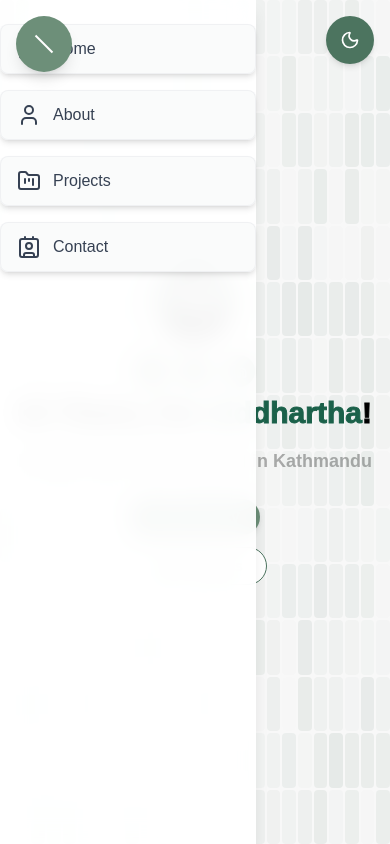
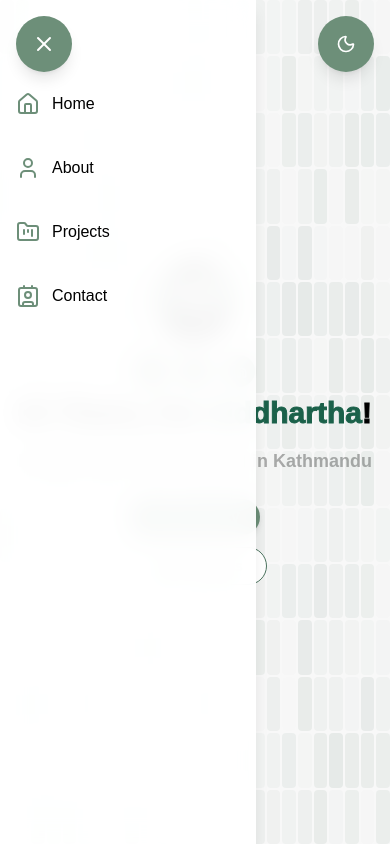
Before and after one commit to sabnocksid/portfolio, a Next.js app: page / in a window 390 px wide. Both pictures are taken after a click on the button 44 px from the left and 44 px from the top of the page. Built offline with nearby package versions, Linux system fonts and the light colour scheme.

Commit message:
feat:: resume added and some mobile responsiveness added

```diff
--- a/app/components/nabbar/navbar.tsx
+++ b/app/components/nabbar/navbar.tsx
@@ -1,6 +1,7 @@
 "use client";
 
 import { motion, AnimatePresence } from "framer-motion";
+import { Menu, X } from "lucide-react";
 import { useTheme } from "next-themes";
 import { useState } from "react";
 
@@ -38,20 +39,25 @@ export default function Dock({
 
   return (
     <>
-      {/* Mobile toggle button */}
 <div className="fixed top-4 left-4 sm:hidden z-50">
   <button
     onClick={() => setMobileOpen(!mobileOpen)}
     className="w-14 h-14 rounded-full shadow-lg flex items-center justify-center bg-primary-light dark:bg-primary-medium text-white"
   >
-          <motion.span
-            animate={{ rotate: mobileOpen ? 45 : 0 }}
-            className="block w-6 h-0.5 bg-white dark:bg-gray-900"
-          />
+    <motion.div
+      initial={false}
+      animate={{ rotate: 0 }}
+      className="flex items-center justify-center"
+    >
+      {mobileOpen ? (
+        <X className="w-6 h-6" />
+      ) : (
+        <Menu className="w-6 h-6" />
+      )}
+    </motion.div>
   </button>
 </div>
 
-      {/* Mobile left-to-right drawer */}
       <AnimatePresence>
         {mobileOpen && (
           <motion.div
@@ -59,22 +65,20 @@ export default function Dock({
             animate={{ x: 0, opacity: 1 }}
             exit={{ x: -300, opacity: 0 }}
             transition={{ type: "spring", stiffness: 260, damping: 25 }}
-            className="fixed top-0 left-0 h-full w-64 bg-white/95 dark:bg-gray-900/95 backdrop-blur-md shadow-lg z-40 flex flex-col items-start py-6 gap-4 sm:hidden"
+            className="fixed top-0 left-0 py-20 h-full w-64 bg-white/95 dark:bg-gray-900/95 backdrop-blur-md shadow-lg z-40 flex flex-col items-start py-6 gap-4 sm:hidden"
           >
             {items.map((item, idx) => (
               <motion.button
                 key={idx}
                 onClick={(e) => handleItemClick(item, e)}
                 className={`
-                  flex items-center gap-3 w-full px-4 py-3 rounded-lg
-                  bg-gray-50/80 dark:bg-gray-800/80 text-gray-700 dark:text-gray-300
-                  border border-gray-200/50 dark:border-gray-700/50
-                  shadow-md hover:bg-gray-100 dark:hover:bg-gray-700 transition-all duration-200
+                  flex items-center gap-3 w-full px-4 py-3
+
                 `}
                 whileHover={{ scale: 1.03 }}
                 whileTap={{ scale: 0.97 }}
               >
-                <div className="text-lg">{item.icon}</div>
+                <div className="text-lg  text-primary-light dark:text-primary-medium ">{item.icon}</div>
                 <span className="text-base font-medium">{item.label}</span>
               </motion.button>
             ))}
@@ -82,7 +86,6 @@ export default function Dock({
         )}
       </AnimatePresence>
 
-      {/* Desktop bottom dock */}
       <div className="hidden sm:flex fixed bottom-6 left-0 w-full justify-center z-50 pointer-events-none">
         <motion.div
           className={`
--- a/app/components/nabbar/toggle.tsx
+++ b/app/components/nabbar/toggle.tsx
@@ -20,8 +20,7 @@ export default function ThemeToggle() {
     <div className="fixed top-4 right-4 z-50">
       <button
         onClick={toggleTheme}
-        className="relative flex items-center justify-center w-12 h-12 rounded-full
-                   bg-primary-medium dark:bg-primary-dark text-white shadow-md overflow-hidden"
+    className="w-14 h-14 rounded-full shadow-lg flex items-center justify-center bg-primary-light dark:bg-primary-medium text-white"
       >
         <AnimatePresence mode="wait">
           {theme === "light" ? (
--- a/app/components/sections/hero/cta.tsx
+++ b/app/components/sections/hero/cta.tsx
@@ -8,7 +8,7 @@ interface CTAButtonsProps {
 }
 
 export default function CTAButtons({
-  cvLink = "/Siddhartha_CV.pdf",
+  cvLink = "/resume.pdf",
   projectsLink = "#projects",
 }: CTAButtonsProps) {
   return (
```
Also changed, not shown: 1 other file (tests, documents, lock files or other folders). Lines whose indentation alone changed are shown as unchanged.
